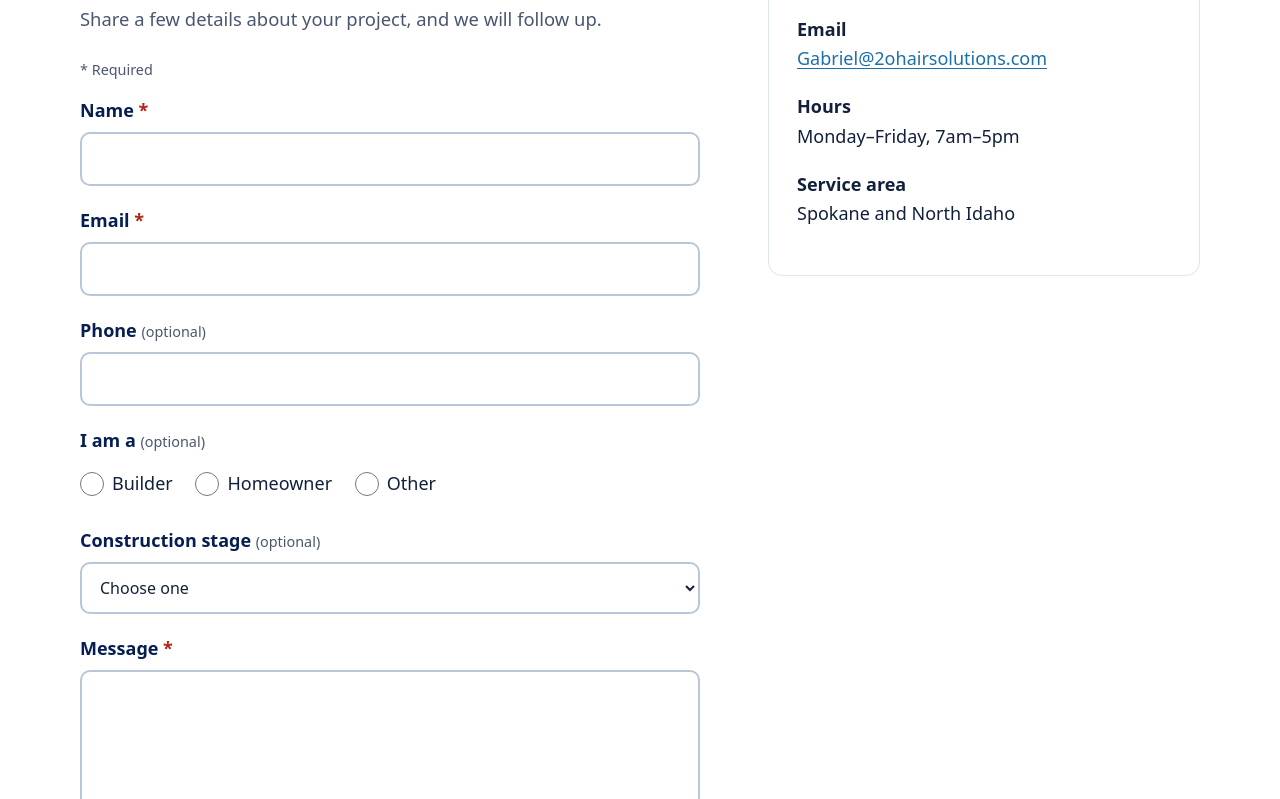
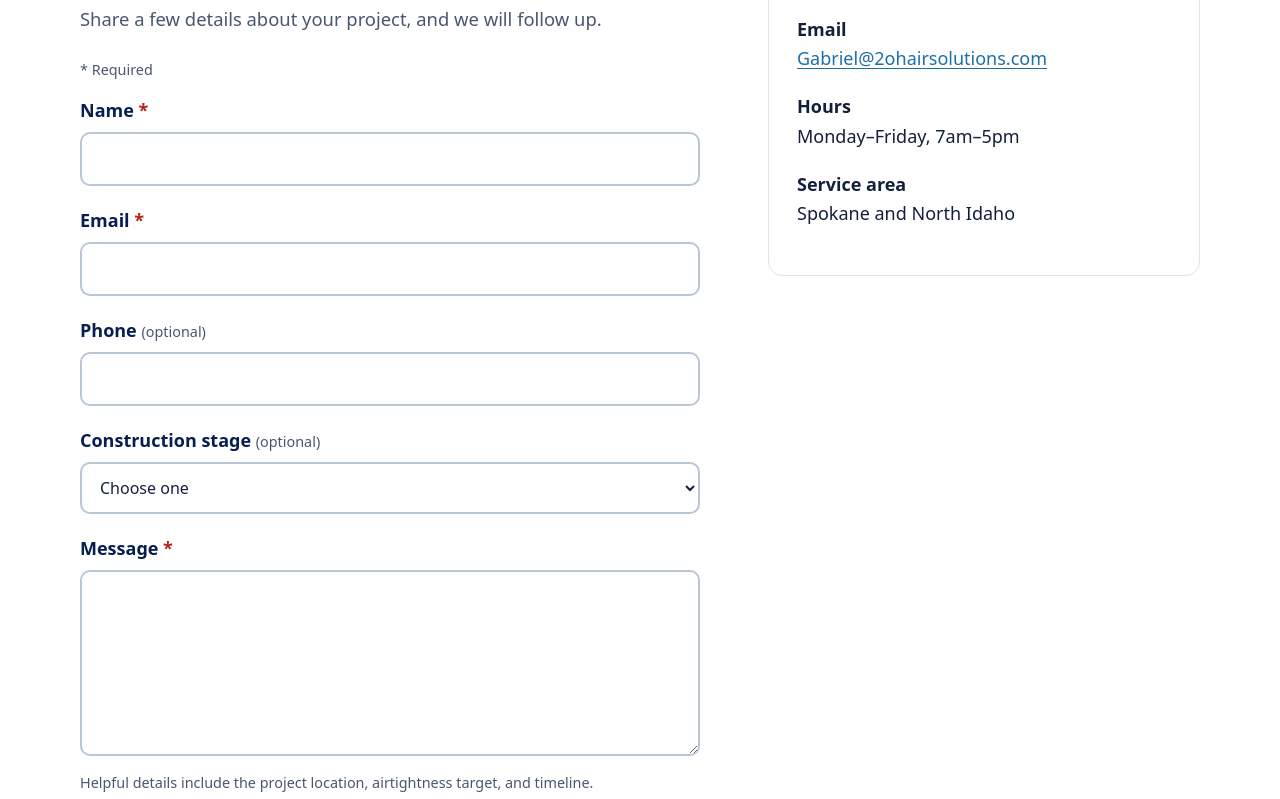
Before and after one commit to 2OH-Air-Solutions/website, an Astro site: page /contact in a window 1280 px wide. Shown: the part 298-1097 px from the top of the page. Built offline with nearby package versions, Linux system fonts and the light colour scheme; Astro itself is replaced by a stand-in of ours.

Commit message:
Remove the I am a question from the quote form
Co-Authored-By: Claude Opus 5.5 <noreply@anthropic.com>

```diff
--- a/src/pages/contact.astro
+++ b/src/pages/contact.astro
@@ -41,13 +41,6 @@ const redirect = new URL('/thank-you/', business.url).href;
             <label for="phone">Phone <span class="opt">(optional)</span></label>
             <input id="phone" name="phone" type="tel" autocomplete="tel" />
           </div>
-
-          <fieldset class="field choices">
-            <legend>I am a <span class="opt">(optional)</span></legend>
-            <label class="choice"><input type="radio" name="Customer type" value="Builder" /> Builder</label>
-            <label class="choice"><input type="radio" name="Customer type" value="Homeowner" /> Homeowner</label>
-            <label class="choice"><input type="radio" name="Customer type" value="Other" /> Other</label>
-          </fieldset>
 
           <div class="field">
             <label for="stage">Construction stage <span class="opt">(optional)</span></label>
@@ -204,33 +197,6 @@ const redirect = new URL('/thank-you/', business.url).href;
   select {
     appearance: auto;
   }
-  .choices {
-    border: 0;
-    padding: 0;
-    margin: 0 0 20px;
-  }
-  .choices legend {
-    font-weight: 700;
-    color: var(--navy);
-    margin-bottom: 6px;
-    padding: 0;
-  }
-  .choice {
-    display: inline-flex;
-    align-items: center;
-    gap: 8px;
-    font-weight: 500;
-    color: var(--ink);
-    margin: 0 18px 0 0;
-    min-height: 44px;
-    cursor: pointer;
-  }
-  .choice input {
-    width: 24px;
-    height: 24px;
-    margin: 0;
-    accent-color: var(--blue-dark);
-  }
   input[aria-invalid='true'],
   textarea[aria-invalid='true'] {
     border-color: #b42318;
```
Also changed, not shown: tests/contact-form.spec.ts (+0 -2 lines).
